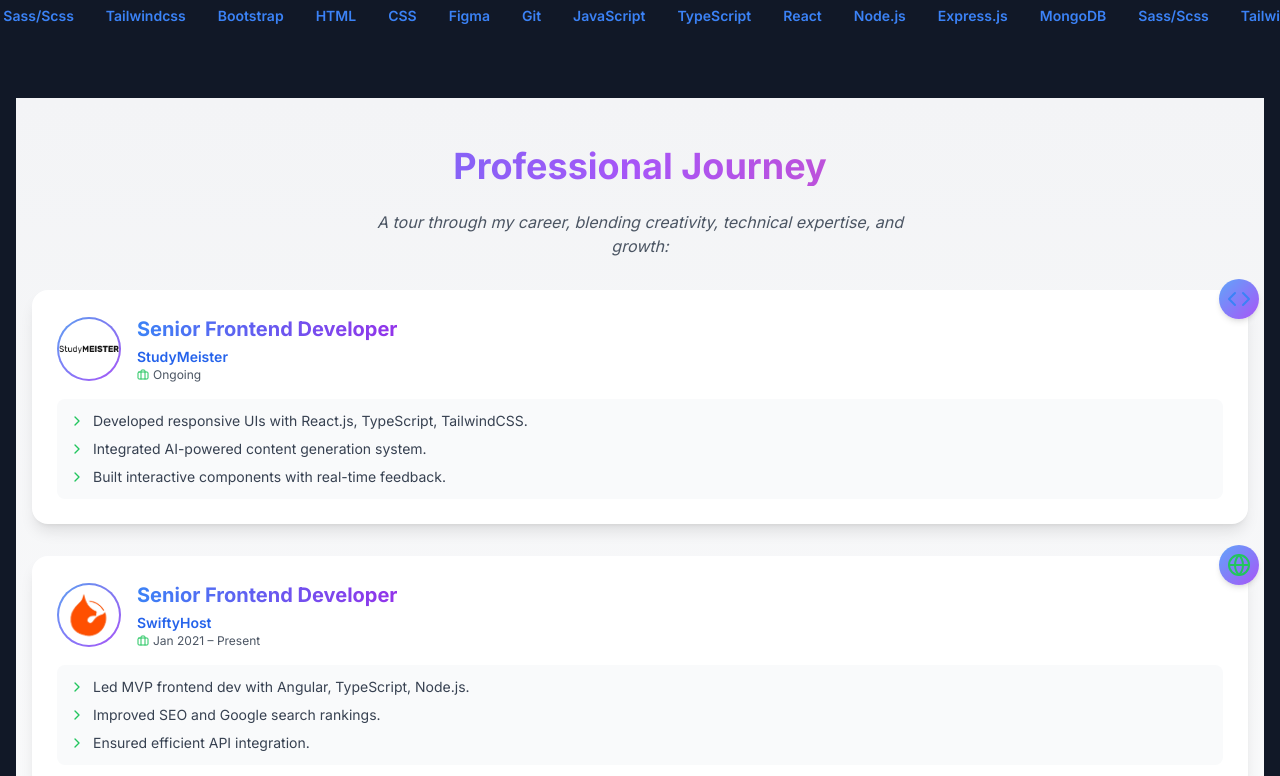
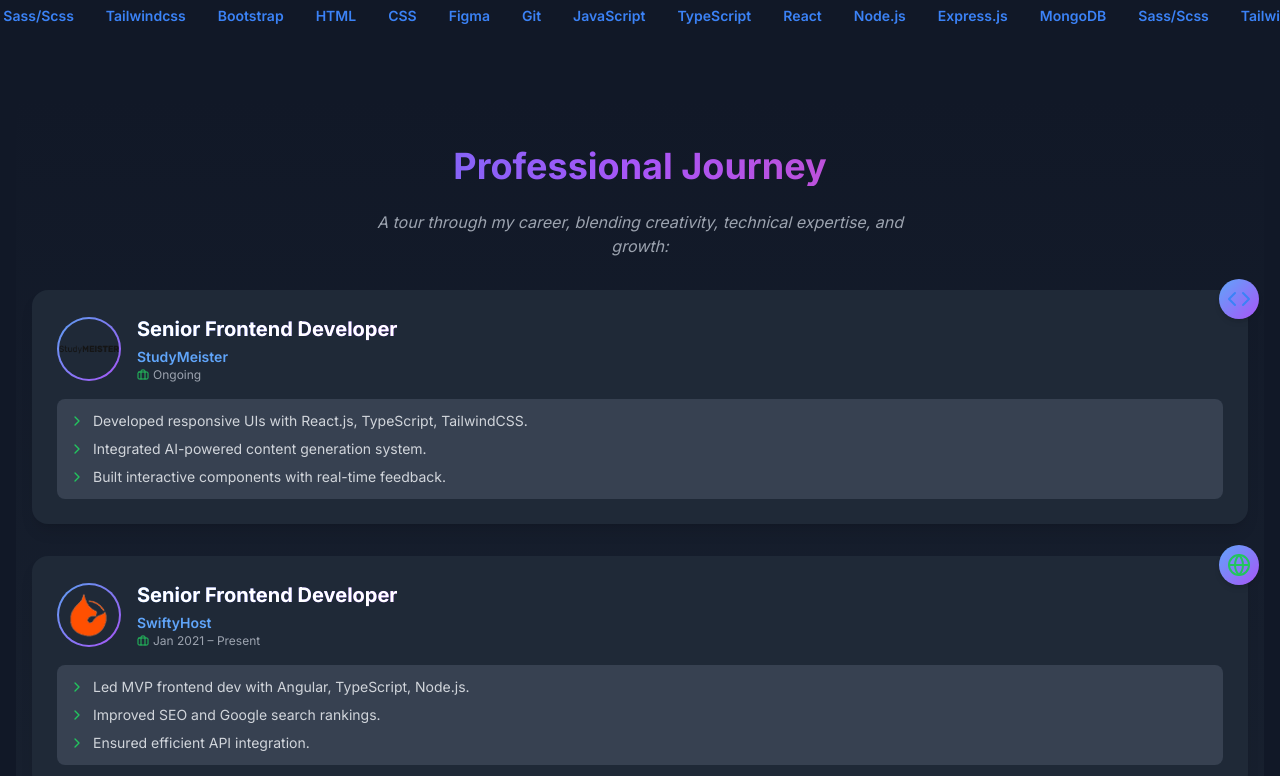
Before and after one commit to Azeez-Abiola/MyPortfolio, a React (Vite) app: page / in a window 1280 px wide. Shown: the part 1382-2158 px from the top of the page. Built offline with nearby package versions, Linux system fonts and the light colour scheme.

Commit message:
Your commit message here

```diff
--- a/src/components/Experience.jsx
+++ b/src/components/Experience.jsx
@@ -99,12 +99,12 @@ export default function Experience() {
   }, []);
 
   return (
-    <section id="experience" className="mb-12 py-12 bg-gradient-to-b from-gray-100 to-white dark:from-gray-900 dark:to-gray-800">
+    <section id="experience" className="mb-12 py-12 bg-gradient-to-b from-gray-900 to-gray-800">
       <div className="container mx-auto px-4">
         <h2 className="text-4xl font-bold mb-6 text-center bg-gradient-to-r from-blue-500 via-purple-500 to-pink-500 bg-clip-text text-transparent">
           Professional Journey
         </h2>
-        <p className="mb-8 text-center text-gray-600 dark:text-gray-400 max-w-xl mx-auto text-base italic">
+        <p className="mb-8 text-center text-gray-400 max-w-xl mx-auto text-base italic">
           A tour through my career, blending creativity, technical expertise, and growth:
         </p>
         <div className="space-y-8">
@@ -112,7 +112,7 @@ export default function Experience() {
             <motion.div
               key={index}
               ref={(el) => (experienceRefs.current[index] = el)}
-              className="relative bg-white dark:bg-gray-800 p-6 rounded-2xl shadow-lg hover:shadow-xl transition-all duration-300 border border-transparent hover:border-blue-500 dark:hover:border-purple-500"
+              className="relative bg-gray-800 p-6 rounded-2xl shadow-lg hover:shadow-xl transition-all duration-300 border border-transparent hover:border-blue-500"
               initial={{ scale: 1 }}
               whileHover={{ scale: 1.05 }}
               transition={{ duration: 0.3 }}
@@ -122,22 +122,22 @@ export default function Experience() {
               </div>
               <div className="flex items-center mb-4">
                 <div className="w-16 h-16 mr-4 overflow-hidden rounded-full bg-gradient-to-br from-blue-400 to-purple-500 p-0.5 shadow-inner">
-                  <img src={job.logo} alt={`${job.company} logo`} className="w-full h-full object-contain rounded-full bg-white dark:bg-gray-700" />
+                  <img src={job.logo} alt={`${job.company} logo`} className="w-full h-full object-contain rounded-full bg-gray-800" />
                 </div>
                 <div>
-                  <h3 className="text-xl font-bold text-gray-800 dark:text-white mb-1 bg-gradient-to-r from-blue-500 to-purple-600 bg-clip-text text-transparent">{job.role}</h3>
-                  <p className="text-sm text-blue-600 dark:text-blue-400 font-semibold">{job.company}</p>
-                  <span className="text-xs text-gray-600 dark:text-gray-400 flex items-center">
+                  <h3 className="text-xl font-bold text-white mb-1 bg-gradient-to-r from-blue-500 to-purple-600 bg-clip-text text-transparent">{job.role}</h3>
+                  <p className="text-sm text-blue-400 font-semibold">{job.company}</p>
+                  <span className="text-xs text-gray-400 flex items-center">
                     <Briefcase className="w-3 h-3 mr-1 text-green-500" />
                     {job.period}
                   </span>
                 </div>
               </div>
-              <ul className="space-y-2 bg-gray-50 dark:bg-gray-700 p-3 rounded-lg text-sm">
+              <ul className="space-y-2 bg-gray-700 p-3 rounded-lg text-sm">
                 {job.responsibilities.map((responsibility, idx) => (
                   <li key={idx} className="flex items-start group">
                     <ChevronRight className="w-4 h-4 mr-2 text-green-500 flex-shrink-0 mt-0.5 transform group-hover:translate-x-1 transition-transform duration-200" />
-                    <span className="text-gray-700 dark:text-gray-300 group-hover:text-blue-600 dark:group-hover:text-blue-400 transition-colors duration-200">{responsibility}</span>
+                    <span className="text-gray-300 group-hover:text-blue-600 transition-colors duration-200">{responsibility}</span>
                   </li>
                 ))}
               </ul>
--- a/src/components/Projects.jsx
+++ b/src/components/Projects.jsx
@@ -50,7 +50,7 @@ const ProjectCard = ({ project }) => {
 
   return (
     <motion.div
-      className="bg-gray-100 dark:bg-gray-800 rounded-lg overflow-hidden text-white"
+      className="bg-gray-800 rounded-lg overflow-hidden text-white"
       initial={{ width: "80%" }}
       whileHover={{
         width: "100%",
@@ -136,7 +136,7 @@ export default function Projects() {
         observer.observe(ref);
         ref.style.opacity = '0';
         ref.style.transform = 'translateY(50px)';
-        ref.style.transition = 'opacity 0.5s ease-out, transform 0.5s ease-out';
+        ref.style.transition = 'opacity 0.3s ease-out, transform 0.3s ease-out'; // Reduced transition duration for faster loading
       }
     });
 
@@ -149,7 +149,7 @@ export default function Projects() {
 
   return (
     <section id="work" className="mb-16 text-white ">
-      <h2 className="inline-block px-4 py-2 bg-[#111827] dark:bg-white-700 rounded-md border border-gray-500 flex justify-center mb-6">Work</h2>
+      <h2 className="inline-block px-2 py-2 bg-[#111827] rounded-md border border-gray-500 flex justify-center mb-6">Work</h2>
       <p className="mb-4">Some of the noteworthy projects I have built:</p>
       <div className="space-y-12">
         {projects.map((project, index) => (
```
